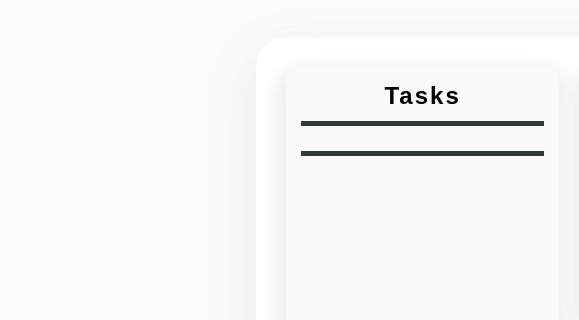
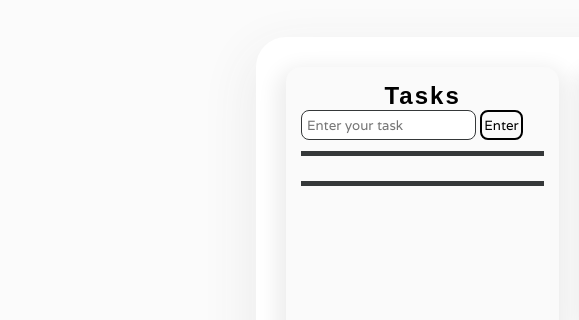
Before and after one commit to Hypirius/Todo-app, a plain HTML site: page index.html in a window 1280 px wide. Shown: the part 88-408 px from the top of the page, 0-579 px from the left. Drawn offline with Linux system fonts and the light colour scheme; a web font is replaced by a local one.

Commit message:
Add form and input elements, styled them to theme

```diff
--- a/index.html
+++ b/index.html
@@ -31,6 +31,10 @@
         <!-- Main tasks container -->
         <aside id="Tasks" class="block">
             <h3>Tasks</h3>
+            <form action="">
+                <input type="text" id="main-input" placeholder="Enter your task">
+                <button id="submit">Enter</button>
+            </form>
             <div class="divider"></div>
             <section id="undone-tasks">
             </section>
--- a/styles.css
+++ b/styles.css
@@ -29,9 +29,12 @@ body {
     align-items: center;
 }
 
+input, button, form {
+    font-family: inherit;
+}
 
 #main-container {
-    min-width: 400px;
+    min-width: 500px;
     max-width: 950px;
     width: 60%;
     height: 650px;
@@ -160,3 +163,24 @@ footer p {
     background-color: var(--primary-color);
     border: none;
 }
+
+/* Task form and children */
+
+#main-input {
+    width: 72%;
+    display: inline-block;
+    height: 30px;
+    border-radius: 8px;
+    border: 1px solid var(--divider-color);
+    padding-left: 5px;
+}
+
+#submit {
+    display: inline-block;
+    height: 30px;
+    border: 2px solid black;
+    border-radius: 8px;
+    cursor: pointer;
+    background-color: #FAFAFA;
+    padding: 2px;
+}
```
